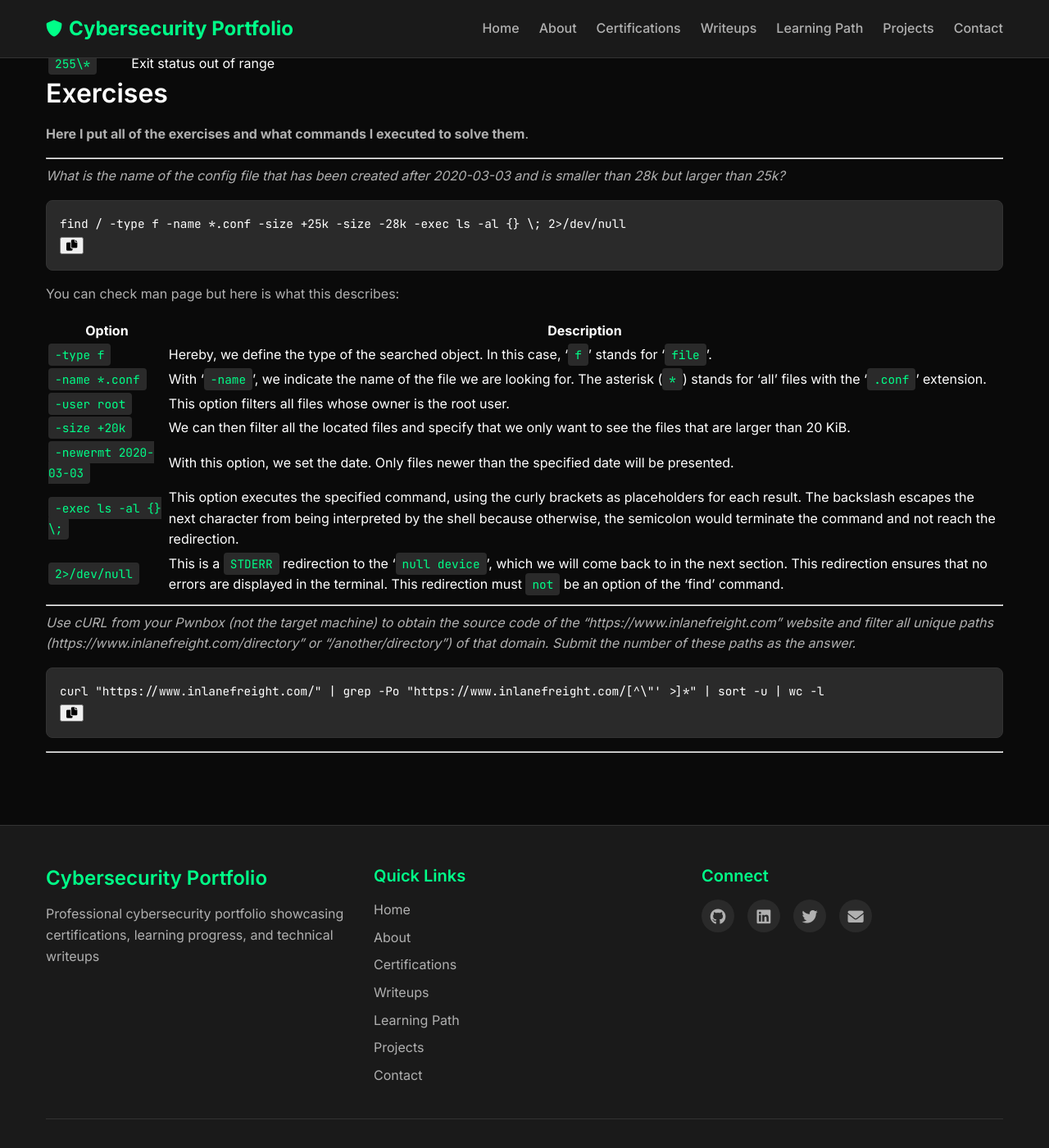
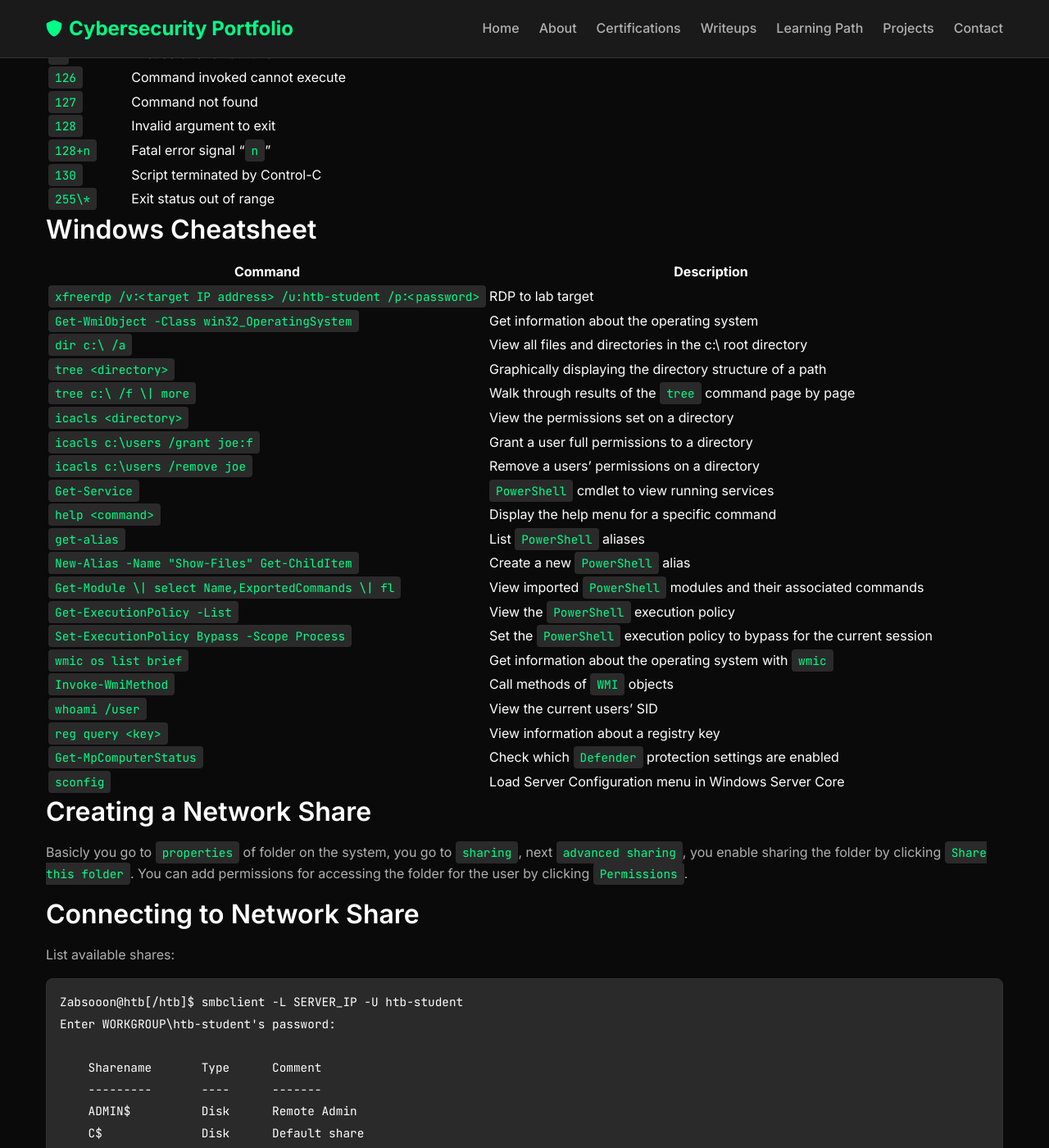
Before and after one commit to FrogsterDev/FrogsterDev.github.io, a Jekyll site: the page built from _learning/junior-cybersecurity-analyst-htb.md, in a window 1280 px wide and 1400 px high, scrolled down 27958 px. Shown: the whole window at 82% size. Built offline with Jekyll 4.4.1, drawn with Linux system fonts in a browser that asks for light colours; some of the changed text lies outside the part shown.

Commit message:
Add notes for Windows Fundamentals

````diff
--- a/_learning/junior-cybersecurity-analyst-htb.md
+++ b/_learning/junior-cybersecurity-analyst-htb.md
@@ -85,6 +85,12 @@ progress_notes: |
 
 - [File Operators](#file-operators-bash)
 
+### Windows
+
+- [CheatSheet](#windows-cheatsheet)
+- [Creating a Network Share](#creating-a-network-share-windows)
+- [Connecting to Network Share](#connecting-to-network-share-windows)
+- [Windows Execution Policy](#windows-execution-policy)
 
 ## Networking Key terminology
 
@@ -1055,6 +1061,80 @@ Logs types:
 |`130`|Script terminated by Control-C|
 |`255\*`|Exit status out of range|
 
+## Windows Cheatsheet
+
+|**Command**|**Description**|
+|---|---|
+|`xfreerdp /v:<target IP address> /u:htb-student /p:<password>`|RDP to lab target|
+|`Get-WmiObject -Class win32_OperatingSystem`|Get information about the operating system|
+|`dir c:\ /a`|View all files and directories in the c:\ root directory|
+|`tree <directory>`|Graphically displaying the directory structure of a path|
+|`tree c:\ /f \| more`|Walk through results of the `tree` command page by page|
+|`icacls <directory>`|View the permissions set on a directory|
+|`icacls c:\users /grant joe:f`|Grant a user full permissions to a directory|
+|`icacls c:\users /remove joe`|Remove a users' permissions on a directory|
+|`Get-Service`|`PowerShell` cmdlet to view running services|
+|`help <command>`|Display the help menu for a specific command|
+|`get-alias`|List `PowerShell` aliases|
+|`New-Alias -Name "Show-Files" Get-ChildItem`|Create a new `PowerShell` alias|
+|`Get-Module \| select Name,ExportedCommands \| fl`|View imported `PowerShell` modules and their associated commands|
+|`Get-ExecutionPolicy -List`|View the `PowerShell` execution policy|
+|`Set-ExecutionPolicy Bypass -Scope Process`|Set the `PowerShell` execution policy to bypass for the current session|
+|`wmic os list brief`|Get information about the operating system with `wmic`|
+|`Invoke-WmiMethod`|Call methods of `WMI` objects|
+|`whoami /user`|View the current users' SID|
+|`reg query <key>`|View information about a registry key|
+|`Get-MpComputerStatus`|Check which `Defender` protection settings are enabled|
+|`sconfig`|Load Server Configuration menu in Windows Server Core|
+
+## Creating a Network Share {#windows}
+
+Basicly you go to `properties` of folder on the system, you go to `sharing`, next `advanced sharing`, you enable sharing the folder by clicking `Share this folder`.
+You can add permissions for accessing the folder for the user by clicking `Permissions`.
+
+## Connecting to Network Share {#windows}
+
+List available shares:
+
+```bash
+Zabsooon@htb[/htb]$ smbclient -L SERVER_IP -U htb-student
+Enter WORKGROUP\htb-student's password:
+
+    Sharename       Type      Comment
+    ---------       ----      -------
+    ADMIN$          Disk      Remote Admin
+    C$              Disk      Default share
+    Company Data    Disk
+    IPC$            IPC       Remote IPC
+```
+
+Connecting to company data share:
+
+```bash
+Zabsooon@htb[/htb]$ smbclient '\\SERVER_IP\Company Data' -U htb-student
+Password for [WORKGROUP\htb-student]:
+Try "help" to get a list of possible commands.
+
+smb: \>
+```
+
+## Windows Execution Policy
+
+|**Policy**|**Description**|
+|---|---|
+|`AllSigned`|All scripts can run, but a trusted publisher must sign scripts and configuration files. This includes both remote and local scripts. We receive a prompt before running scripts signed by publishers that we have not yet listed as either trusted or untrusted.|
+|`Bypass`|No scripts or configuration files are blocked, and the user receives no warnings or prompts.|
+|`Default`|This sets the default execution policy, `Restricted` for Windows desktop machines and `RemoteSigned` for Windows servers.|
+|`RemoteSigned`|Scripts can run but requires a digital signature on scripts that are downloaded from the internet. Digital signatures are not required for scripts that are written locally.|
+|`Restricted`|This allows individual commands but does not allow scripts to be run. All script file types, including configuration files (`.ps1xml`), module script files (`.psm1`), and PowerShell profiles (`.ps1`) are blocked.|
+|`Undefined`|No execution policy is set for the current scope. If the execution policy for ALL scopes is set to undefined, then the default execution policy of `Restricted` will be used.|
+|`Unrestricted`|This is the default execution policy for non-Windows computers, and it cannot be changed. This policy allows for unsigned scripts to be run but warns the user before running scripts that are not from the local intranet zone.|
+
+## Windows Fundamentals - Skills Assessment
+
+TBD :)
+
+---
 
 ## Exercises
 
````
